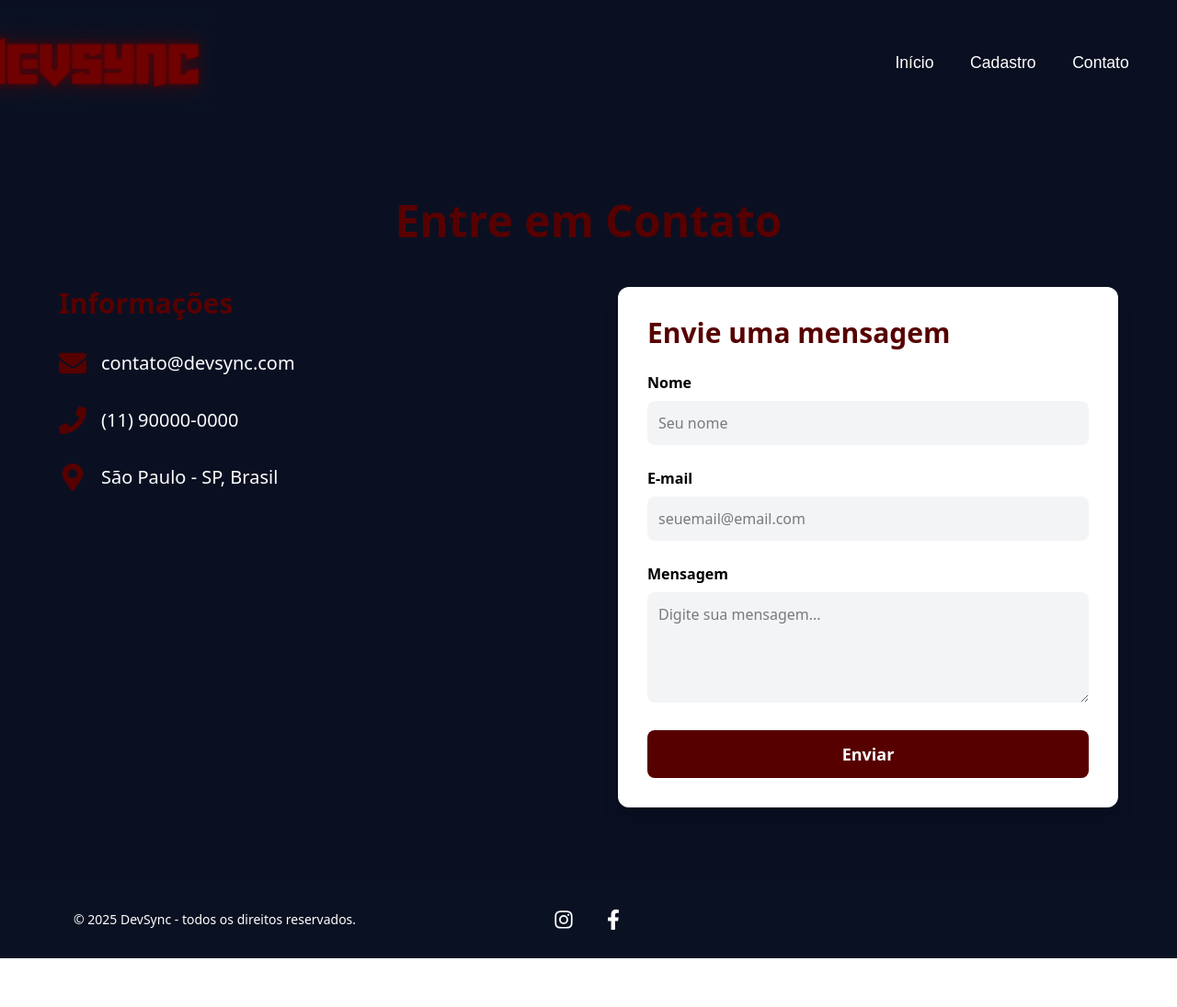
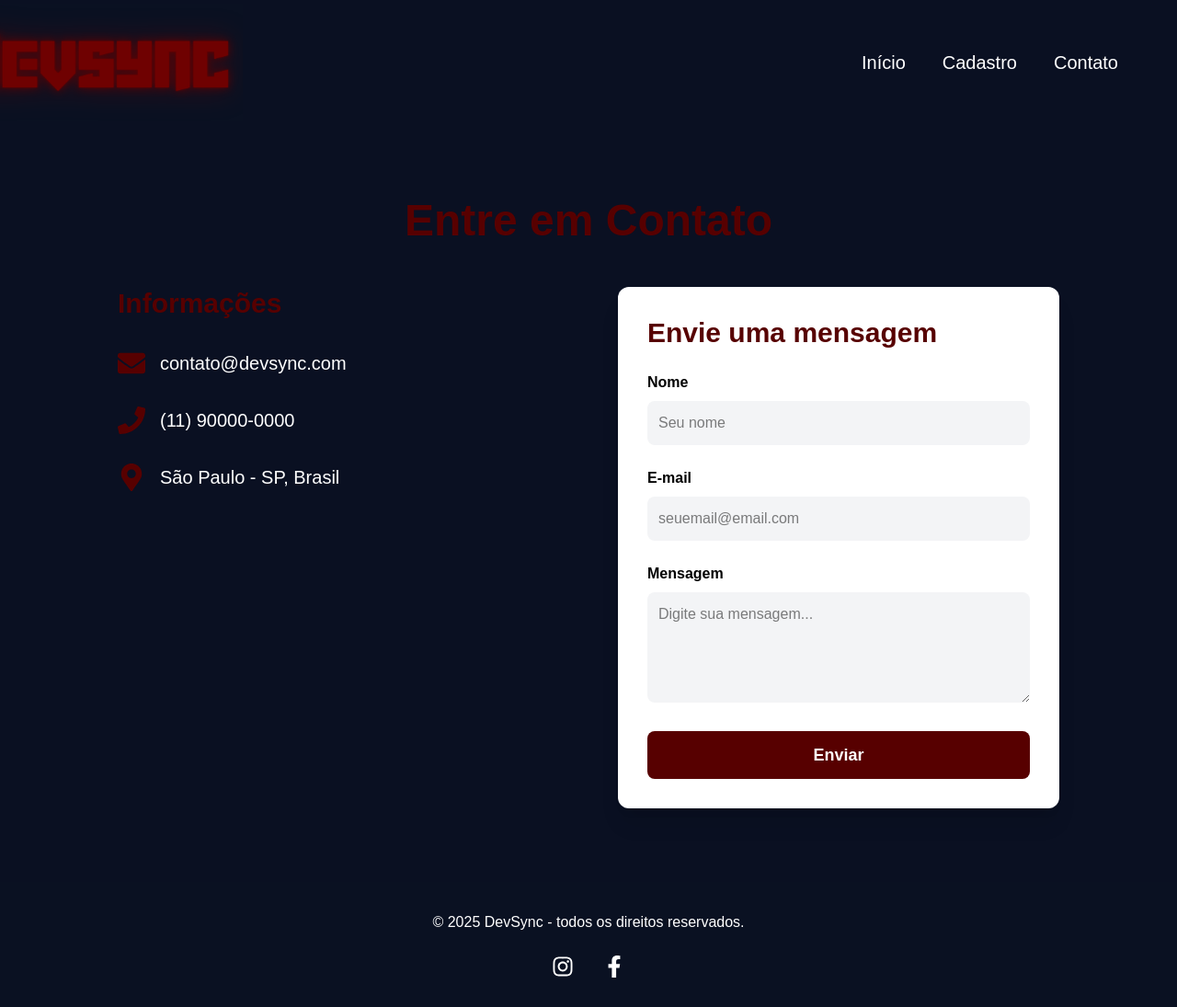
Before and after one commit to GS-DevSync/Front-web---DevSync, a React (Vite) app in the folder frontend/: page /contato in a window 1280 px wide. Shown: the whole page at 92% size. Before the commit the page ends 1042 px from the top, so only its background shows below. Built offline with nearby package versions, Linux system fonts and the light colour scheme.

Commit message:
Ajeitando fonte, nav e footer

```diff
--- a/frontend/src/components/Footer.jsx
+++ b/frontend/src/components/Footer.jsx
@@ -3,21 +3,23 @@ import { FaInstagram, FaFacebookF } from "react-icons/fa";
 
 export default function Footer() {
   return (
-    <footer className="bg-[#0A1122] text-white py-8 relative">
-      <div className="max-w-6xl mx-auto px-4 text-center flex flex-col md:flex-row items-center justify-between gap-6">
+    <footer className="bg-[#0A1122] text-white py-8 font-special">
+      <div className="max-w-6xl mx-auto px-4 text-center flex flex-col items-center gap-6">
 
-        {/* Texto */}
-        <p className="text-sm">&copy; {new Date().getFullYear()} DevSync - todos os direitos reservados.</p>
+        {/* TEXTO */}
+        <p className="text-sm md:text-base">
+          &copy; {new Date().getFullYear()} DevSync - todos os direitos reservados.
+        </p>
 
-        {/* Ícones de redes sociais */}
-        <div className="flex justify-center items-center gap-8 w-full md:w-auto md:absolute left-1/2 -translate-x-1/2">
+        {/* ÍCONES */}
+        <div className="flex justify-center items-center gap-8">
           <a
             href="https://www.instagram.com"
             target="_blank"
             rel="noopener noreferrer"
             className="hover:text-pink-500 transition-colors"
           >
-            <FaInstagram size={22} />
+            <FaInstagram size={24} />
           </a>
 
           <a
@@ -26,7 +28,7 @@ export default function Footer() {
             rel="noopener noreferrer"
             className="hover:text-blue-600 transition-colors"
           >
-            <FaFacebookF size={22} />
+            <FaFacebookF size={24} />
           </a>
         </div>
 
--- a/frontend/src/components/Nav.jsx
+++ b/frontend/src/components/Nav.jsx
@@ -4,19 +4,30 @@ import Logo from "../assets/logo.png";
 export default function Nav() {
   return (
     <header className="bg-[#0A1022] text-white shadow-md">
-      <nav className="max-w-6xl mx-auto py-7 flex justify-between items-center">
-        <a href="/" className="flex items-center gap-2">
+      <nav className="max-w-6xl mx-auto py-7 flex flex-wrap justify-between items-center px-auto">
+
+        {/* LOGO */}
+        <a href="/" className="flex items-center gap-2 mb-4 md:mb-0">
           <img
             src={Logo}
             alt="Logo"
-            className="w-15 h-20 scale-450 object-contain"/>
+            className="w-20 h-20 object-contain scale-400"
+          />
         </a>
 
-        <ul className="font-special flex items-center gap-9 scale-110">
-          <li className="hover:text-[#570000] cursor-pointer"><a href="/">Início</a></li>
-          <li className="hover:text-[#570000] cursor-pointer"><a href="/Cadastro">Cadastro</a></li>
-          <li className="hover:text-[#570000] cursor-pointer"><a href="/contato">Contato</a></li>
+        {/* LINKS */}
+        <ul className="font-special flex flex-wrap items-center gap-10 text-lg md:text-xl">
+          <li className="hover:text-[#570000] cursor-pointer">
+            <a href="/">Início</a>
+          </li>
+          <li className="hover:text-[#570000] cursor-pointer">
+            <a href="/Cadastro">Cadastro</a>
+          </li>
+          <li className="hover:text-[#570000] cursor-pointer">
+            <a href="/contato">Contato</a>
+          </li>
         </ul>
+
       </nav>
     </header>
   );
--- a/frontend/src/routes/Contato.jsx
+++ b/frontend/src/routes/Contato.jsx
@@ -3,17 +3,16 @@ import { FaEnvelope, FaPhone, FaMapMarkerAlt } from "react-icons/fa";
 
 const Contato = () => {
   return (
-    <div className="w-full min-h-screen bg-[#0A1022] text-white px-6 py-20">
+    <div className="w-full min-h-screen bg-[#0A1022] text-white px-6 py-20 overflow-x-hidden font-special">
 
-      {/* TÍTULO */}
-      <h1 className="text-center text-5xl font-bold text-[#570000] mb-12">
+      <h1 className="text-center text-4xl md:text-5xl font-bold text-[#570000] mb-12">
         Entre em Contato
       </h1>
 
-      {/* GRID PRINCIPAL */}
-      <div className="grid grid-cols-1 md:grid-cols-2 gap-16 max-w-6xl mx-auto">
+      {/* GRID */}
+      <div className="grid grid-cols-1 md:grid-cols-2 gap-16 max-w-5xl mx-auto">
 
-        {/* INFOS DE CONTATO */}
+        {/* INFOS */}
         <div className="space-y-8">
           <h2 className="text-3xl font-semibold text-[#570000]">
             Informações
@@ -21,22 +20,22 @@ const Contato = () => {
 
           <div className="flex items-center gap-4">
             <FaEnvelope className="text-[#570000] text-3xl" />
-            <p className="text-xl">contato@devsync.com</p>
+            <p className="text-lg md:text-xl">contato@devsync.com</p>
           </div>
 
           <div className="flex items-center gap-4">
             <FaPhone className="text-[#570000] text-3xl" />
-            <p className="text-xl">(11) 90000-0000</p>
+            <p className="text-lg md:text-xl">(11) 90000-0000</p>
           </div>
 
           <div className="flex items-center gap-4">
             <FaMapMarkerAlt className="text-[#570000] text-3xl" />
-            <p className="text-xl">São Paulo - SP, Brasil</p>
+            <p className="text-lg md:text-xl">São Paulo - SP, Brasil</p>
           </div>
         </div>
 
-        {/* FORMULÁRIO */}
-        <div className="bg-white rounded-xl p-8 shadow-xl text-black">
+        {/* FORM */}
+        <div className="bg-white rounded-xl p-6 md:p-8 shadow-xl text-black">
           <h2 className="text-3xl font-semibold text-[#570000] mb-6">
             Envie uma mensagem
           </h2>
```
